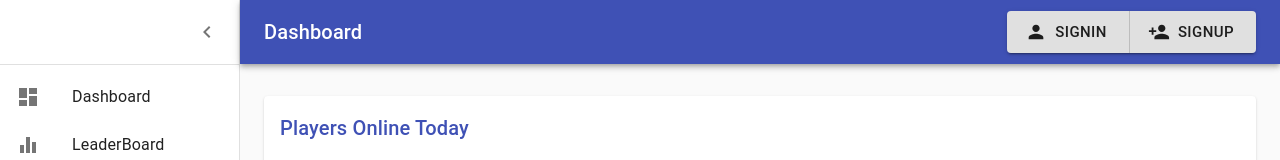
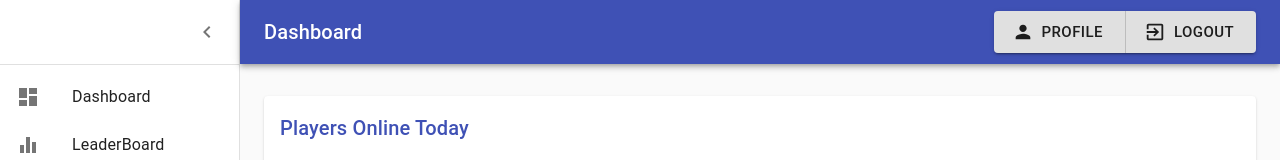
Before and after one commit to tipsi2022/Group18-Predicting-League-of-Legends-Analytics, a React (Create React App) app in the folder Main_Project/lol_frontend/: page / in a window 1280 px wide. Shown: the top 160 px of the page. Built offline with nearby package versions, Linux system fonts and the light colour scheme.

Commit message:
Authication state added

```diff
--- a/Main_Project/lol_frontend/src/dashboard/Dashboard.js
+++ b/Main_Project/lol_frontend/src/dashboard/Dashboard.js
@@ -31,7 +31,7 @@ import HowToPlay from "../Components/HowToPlay";
 import Profile from "../Components/Profile";
 import PersonalStats from "../Components/PersonalStats";
 import Suggestions from "../Components/Suggestions";
-import { Person, PersonAdd } from "@material-ui/icons";
+import { ExitToApp, Person, PersonAdd } from "@material-ui/icons";
 import { Route, Switch, Link as RouterLink } from "react-router-dom";
 import championData from "../Data/allChampionsData";
 
@@ -133,6 +133,7 @@ export default function Dashboard() {
   const classes = useStyles();
   const [title, setTitle] = useState("Dashboard");
   const [open, setOpen] = useState(true);
+  const [isAuthenticated, setIsAuthenticated] = useState(true);
 
   useEffect(() => {
     document.title = title;
@@ -178,6 +179,7 @@ export default function Dashboard() {
           >
             {title}
           </Typography>
+          {!isAuthenticated && (
             <ButtonGroup
               className={classes.root}
               size="large"
@@ -205,6 +207,37 @@ export default function Dashboard() {
                 SignUp
               </Button>
             </ButtonGroup>
+          )}
+          {isAuthenticated && (
+            <ButtonGroup
+              className={classes.root}
+              size="large"
+              color="default"
+              variant="contained"
+            >
+              <Button
+                startIcon={<Person />}
+                component={RouterLink}
+                to="/profile"
+                onClick={() => {
+                  setTitle("Profile");
+                }}
+              >
+                Profile
+              </Button>
+              <Button
+                startIcon={<ExitToApp />}
+                component={RouterLink}
+                to="#"
+                onClick={() => {
+                  setTitle("Logging Out");
+                  setIsAuthenticated(false);
+                }}
+              >
+                LogOut
+              </Button>
+            </ButtonGroup>
+          )}
         </Toolbar>
       </AppBar>
       <Drawer
```
Lines whose indentation alone changed are shown as unchanged.
